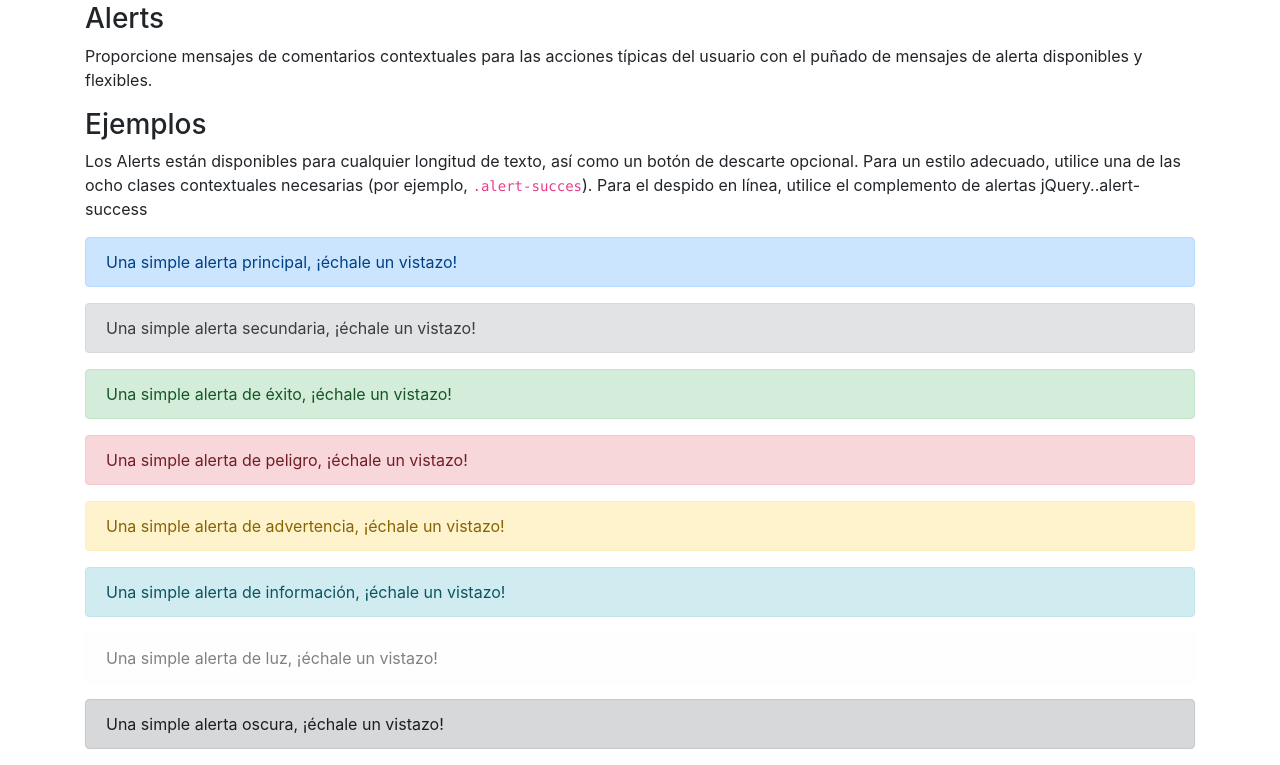
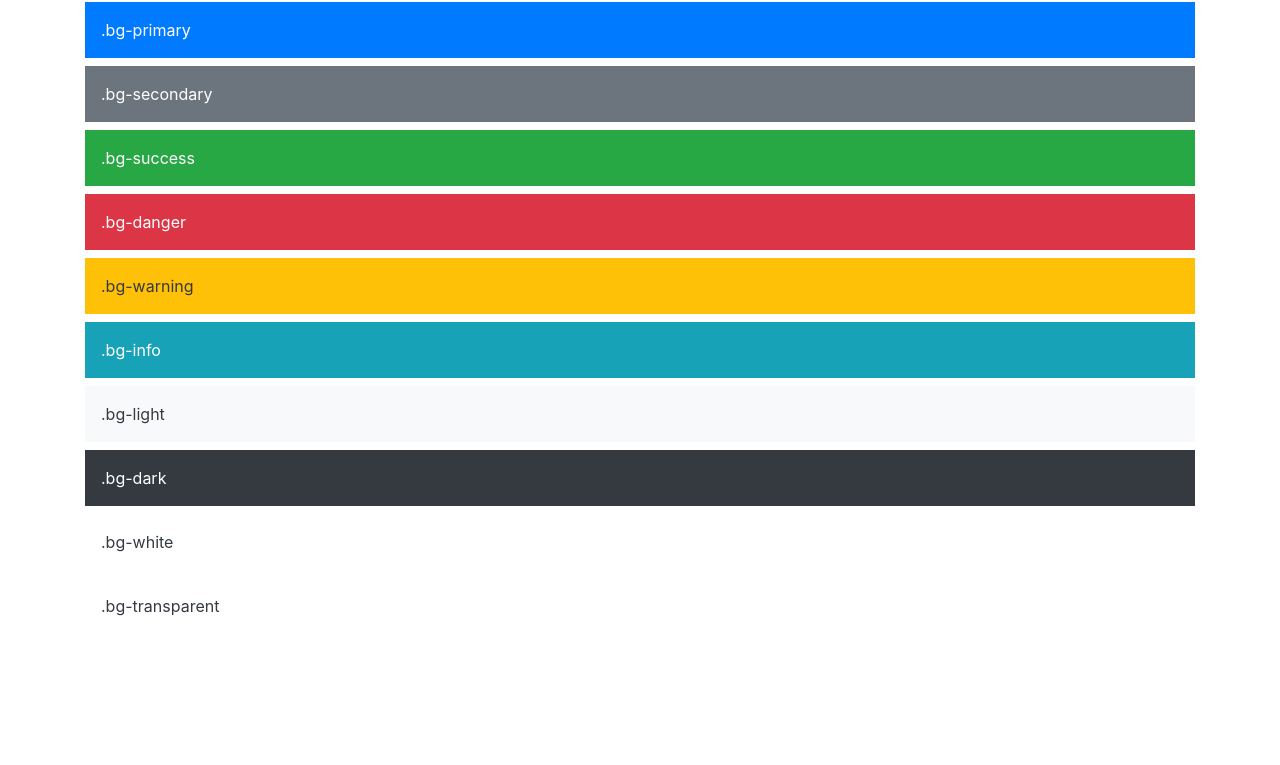
Before and after one commit to jerexxypunto/gsc-bootstrap, a plain HTML site: page index.html in a window 1280 px wide. Shown: the part 94-859 px from the top of the page. After the commit the page ends 800 px from the top, so only its background shows below. Drawn offline with Linux system fonts and the light colour scheme.

```diff
--- a/index.html
+++ b/index.html
@@ -11,41 +11,19 @@
 <body>
     <div class="container-fluid text-center">
         <p>GSC-bootsrap</p>
-        <h1>All Components</h1>
+        <h1>Aquí estan todas las modificaciones</h1>
     </div>
     <div class="container">
-        <h3>Alerts</h3>
-        <p>Proporcione mensajes de comentarios contextuales para las acciones típicas del usuario con el puñado de mensajes de
-        alerta disponibles y flexibles.</p>
-
-        <h3>Ejemplos</h3>
-        <p>Los Alerts están disponibles para cualquier longitud de texto, así como un botón de descarte opcional. Para un estilo
-        adecuado, utilice una de las ocho clases contextuales necesarias (por ejemplo, <code>.alert-succes</code>). Para el despido en línea, utilice el
-        complemento de alertas jQuery..alert-success</p>
-        <div class="alert alert-primary" role="alert">
-            Una simple alerta principal, ¡échale un vistazo!
-        </div>
-        <div class="alert alert-secondary" role="alert">
-            Una simple alerta secundaria, ¡échale un vistazo!
-        </div>
-        <div class="alert alert-success" role="alert">
-            Una simple alerta de éxito, ¡échale un vistazo!
-        </div>
-        <div class="alert alert-danger" role="alert">
-        Una simple alerta de peligro, ¡échale un vistazo!
-        </div>
-        <div class="alert alert-warning" role="alert">
-            Una simple alerta de advertencia, ¡échale un vistazo!
-        </div>
-        <div class="alert alert-info" role="alert">
-            Una simple alerta de información, ¡échale un vistazo!
-        </div>
-        <div class="alert alert-light" role="alert">
-        Una simple alerta de luz, ¡échale un vistazo!
-        </div>
-        <div class="alert alert-dark" role="alert">
-            Una simple alerta oscura, ¡échale un vistazo!
-        </div>
+        <div class="p-3 mb-2 bg-primary text-white">.bg-primary</div>
+        <div class="p-3 mb-2 bg-secondary text-white">.bg-secondary</div>
+        <div class="p-3 mb-2 bg-success text-white">.bg-success</div>
+        <div class="p-3 mb-2 bg-danger text-white">.bg-danger</div>
+        <div class="p-3 mb-2 bg-warning text-dark">.bg-warning</div>
+        <div class="p-3 mb-2 bg-info text-white">.bg-info</div>
+        <div class="p-3 mb-2 bg-light text-dark">.bg-light</div>
+        <div class="p-3 mb-2 bg-dark text-white">.bg-dark</div>
+        <div class="p-3 mb-2 bg-white text-dark">.bg-white</div>
+        <div class="p-3 mb-2 bg-transparent text-dark">.bg-transparent</div>
     </div>
 </body>
 </html>
```
Also changed, not shown: 1 other file.
